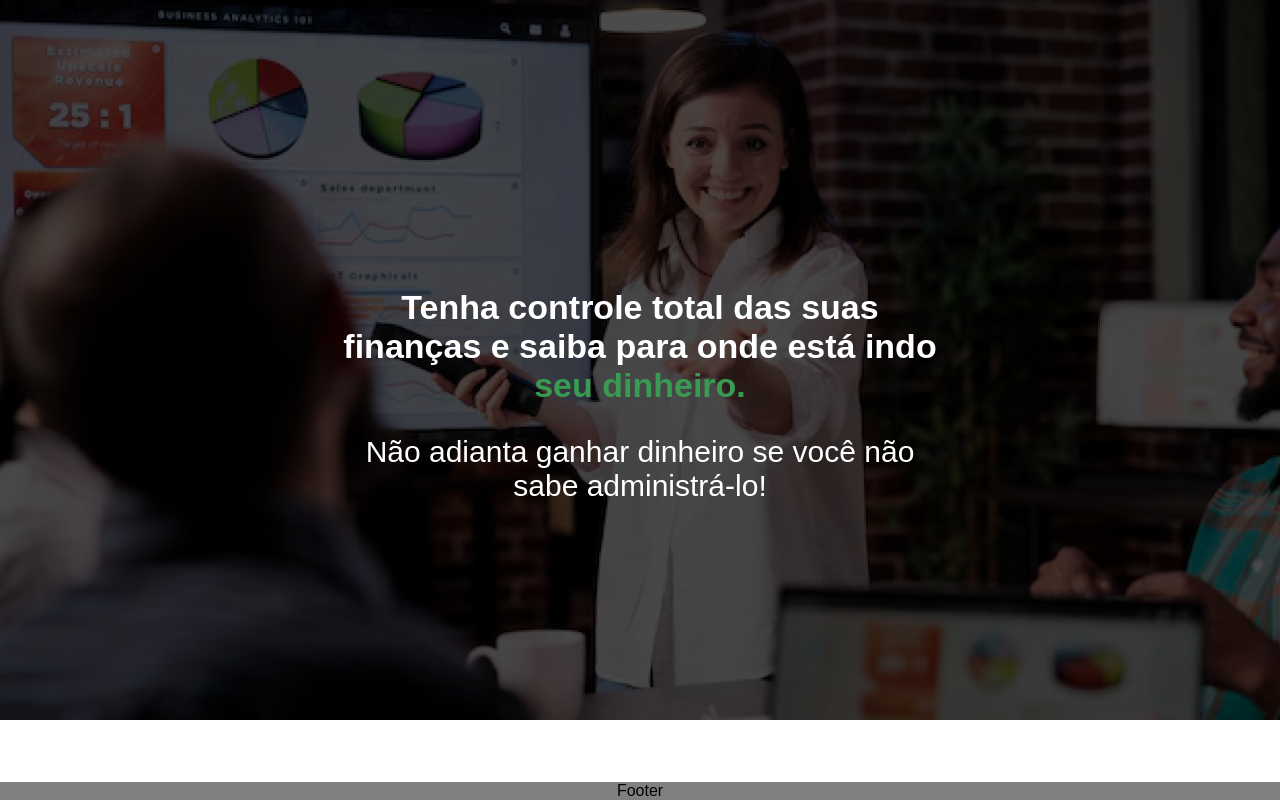
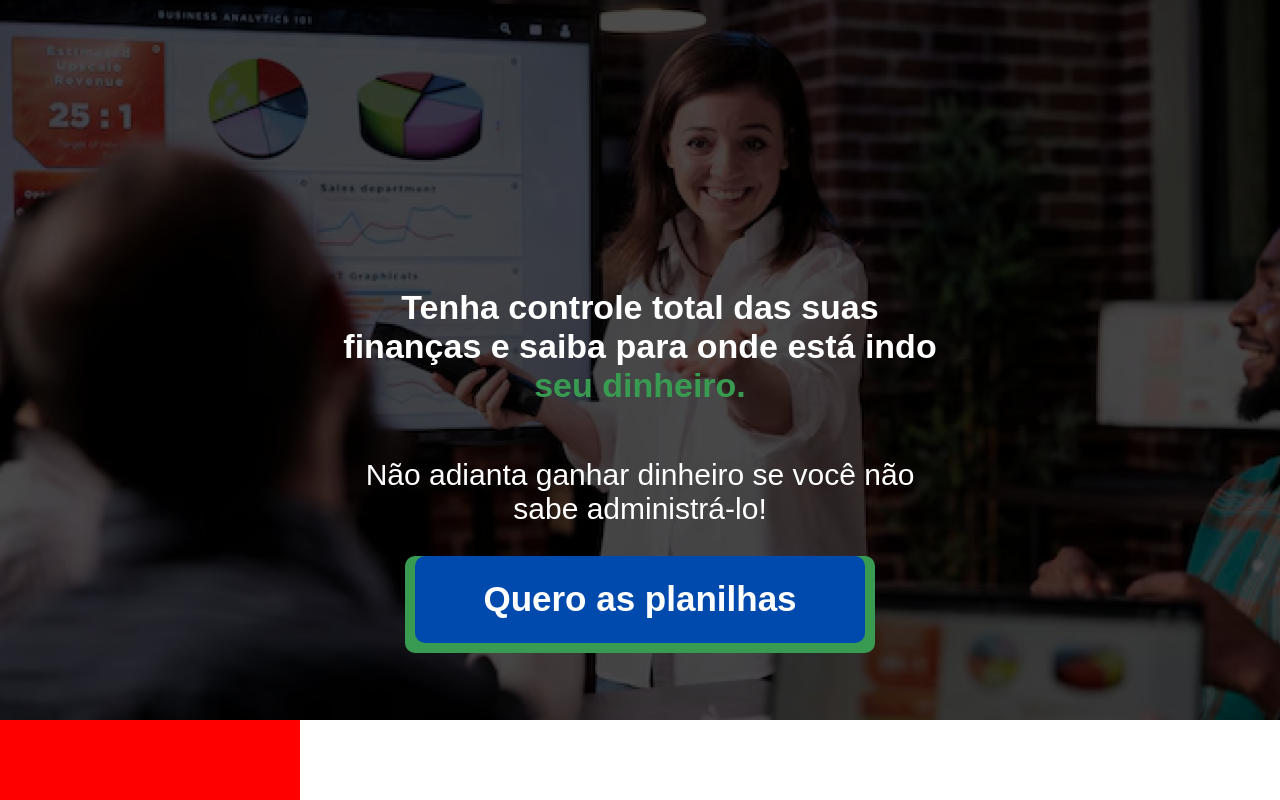
Before and after one commit to Soto92/cesuca-website, a React app: page / in a window 1280 px wide. Shown: the top 800 px of the page. Built offline with nearby package versions, Linux system fonts and the light colour scheme; the HTML template or start-up script is replaced by a standard one.

Commit message:
add button

```diff
--- a/src/App.jsx
+++ b/src/App.jsx
@@ -6,24 +6,33 @@
  * Cadeira:
  *          Desenvolvimento Web
  */
-import './App.css'
-import Header from './components/header';
+import "./App.css";
+import Header from "./components/header";
 
 const App = () => {
   return (
     <div
       style={{
-        display: 'flex',
-        flexDirection: 'column',
-        minHeight: '100vh',
+        display: "flex",
+        flexDirection: "column",
+        minHeight: "100vh",
       }}
     >
-      <Header/>
-      <div style={{ flexGrow: '1',  boxSizing: 'border-box' }}>
-        <h2 style={{ margin: '0' }}>Body</h2>
+      <Header />
+
+      <div style={{ flexGrow: "1", boxSizing: "border-box" }}>
+        <h2 style={{ margin: "0", backgroundColor: "red", height: "200px" }}>
+          Body
+        </h2>
+        <div style={{ width: "300px", height: "300px" }}></div>
       </div>
-      <div style={{ backgroundColor: 'grey',  }}>
-        <p style={{ margin: '0', textAlign: 'center' }}>Footer</p>
+
+      <div
+        style={{ width: "300px", height: "800px", backgroundColor: "red" }}
+      ></div>
+
+      <div style={{ backgroundColor: "grey" }}>
+        <p style={{ margin: "0", textAlign: "center" }}>Footer</p>
       </div>
     </div>
   );
--- a/src/components/header.jsx
+++ b/src/components/header.jsx
@@ -1,13 +1,50 @@
 import HeaderIMG from "../assets/images/header.png";
+
+const Button = () => {
+  return (
+    <div
+      onClick={() => alert("WOW")}
+      style={{
+        display: "flex",
+        backgroundColor: "#399A52",
+        justifyContent: "center",
+        width: "470px",
+        cursor: "pointer",
+        height: "97px",
+        borderRadius: "10px",
+      }}
+    >
+      <div
+        style={{
+          backgroundColor: "#004AAD",
+          borderRadius: "10px",
+          width: "450px",
+          height: "87px",
+          display: "flex",
+          justifyContent: "center",
+          alignItems: "center",
+        }}
+      >
+        <strong
+          style={{
+            fontSize: "35px",
+            color: "white",
+          }}
+        >
+          Quero as planilhas
+        </strong>
+      </div>
+    </div>
+  );
+};
 
 const Header = () => {
   return (
     <div
       style={{
         width: "100%",
+        position: "relative",
         padding: "10px 0",
-        textAlign: "center",
-        position: "relative",
       }}
     >
       <img
@@ -45,6 +82,15 @@ const Header = () => {
           width: "598px",
         }}
       >
+        <div
+          style={{
+            display: "flex",
+            alignItems: "center",
+            justifyContent: "center",
+            flexDirection: "column",
+            textAlign: "center",
+          }}
+        >
           <h1
             style={{
               color: "white",
@@ -58,6 +104,9 @@ const Header = () => {
           <p style={{ color: "white", fontSize: "30px" }}>
             Não adianta ganhar dinheiro se você não sabe administrá-lo!
           </p>
+
+          <Button />
+        </div>
       </div>
     </div>
   );
```
Also changed, not shown: src/components/Info.tsx (added, +8 -0 lines). Lines whose indentation alone changed are shown as unchanged.
